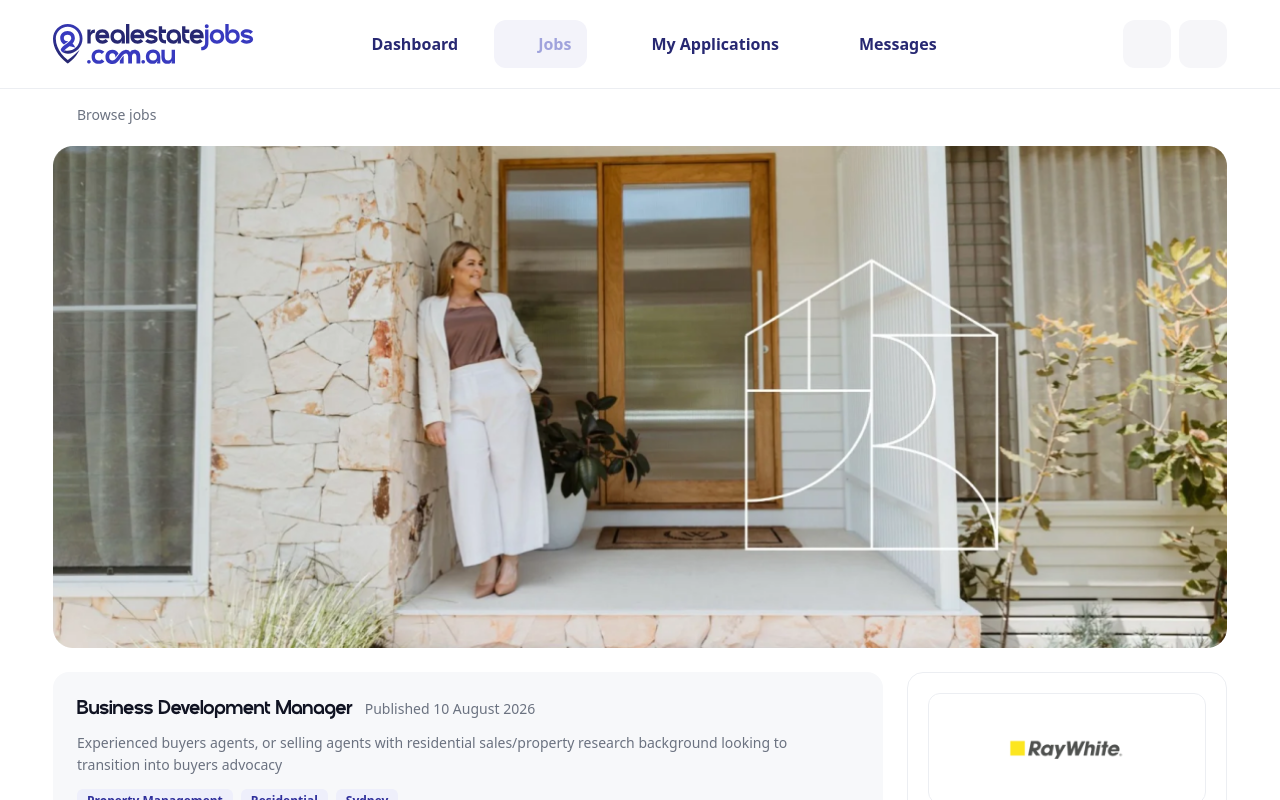
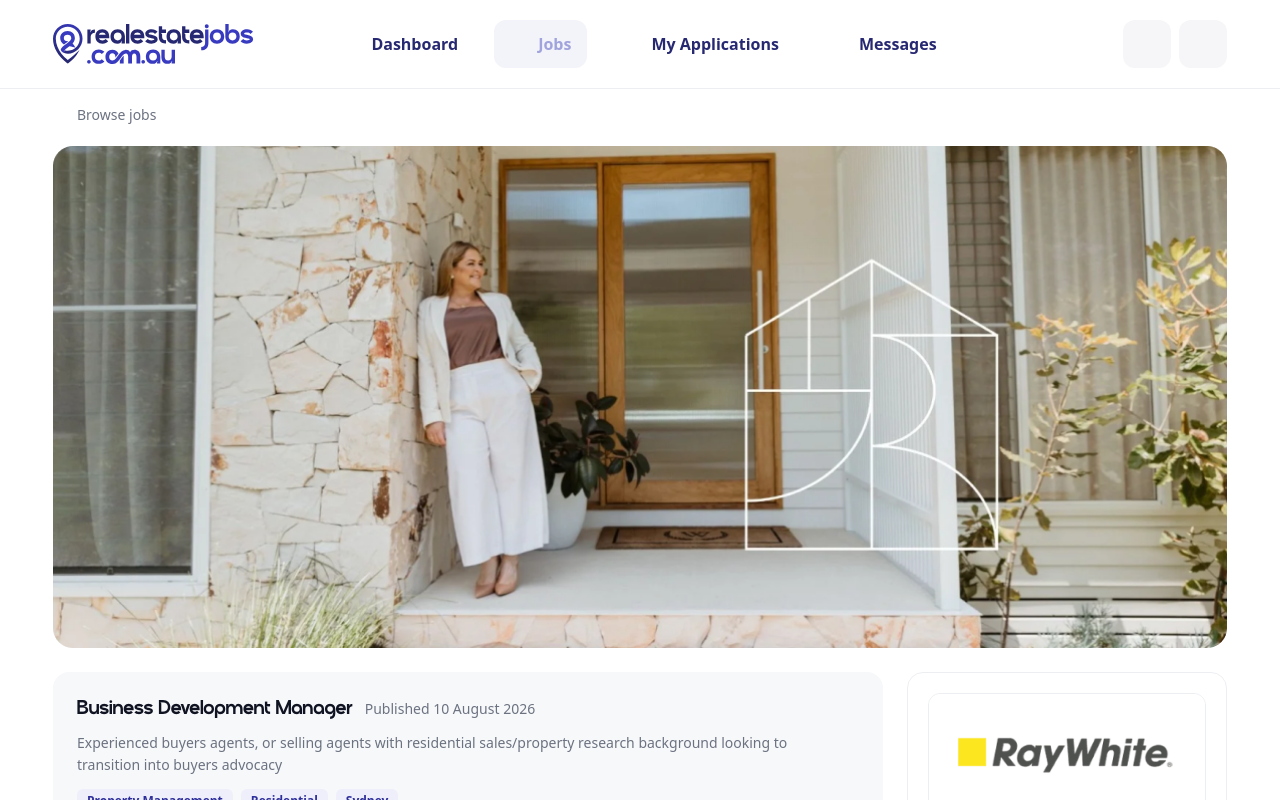
Before and after one commit to mitch724/realestatejobs.com.au, a React (Vite) app: page /candidate/jobs/1 in a window 1280 px wide. Shown: the top 800 px of the page. Built offline with nearby package versions, Linux system fonts and the light colour scheme; some icons are missing; a web font is replaced by a local one.

Commit message:
Use ArchiveTick icon for the Save button on the job detail page

```diff
--- a/src/components/ui/icons.tsx
+++ b/src/components/ui/icons.tsx
@@ -23,7 +23,7 @@ import {
   Share as _Share,
   SearchNormal1 as _Search,
   ArrowLeft as _ArrowLeft,
-  Save2 as _Save,
+  ArchiveTick as _Save,
 } from 'iconsax-react'
 import type { IconComponent, IconProps } from '@/types'
 
--- a/src/pages/candidate/JobDetail.tsx
+++ b/src/pages/candidate/JobDetail.tsx
@@ -65,13 +65,12 @@ export default function JobDetail() {
 
         <aside className="lg:sticky lg:top-24 lg:w-80 lg:shrink-0">
           <div className="rounded-2xl border border-line p-5">
-            <div className="flex items-center justify-center rounded-xl border border-line py-6">
+            <div className="flex items-center justify-center rounded-xl border border-line ">
               <img
                 src="/job-detail-cover/ray-white-logo.png"
                 alt={job.company}
-                width={330}
-                height={140}
-                className="w-36"
+
+                className="w-80"
               />
             </div>
             <Text as="p" variant="label" weight="bold" className="mt-4 text-lg">
```
